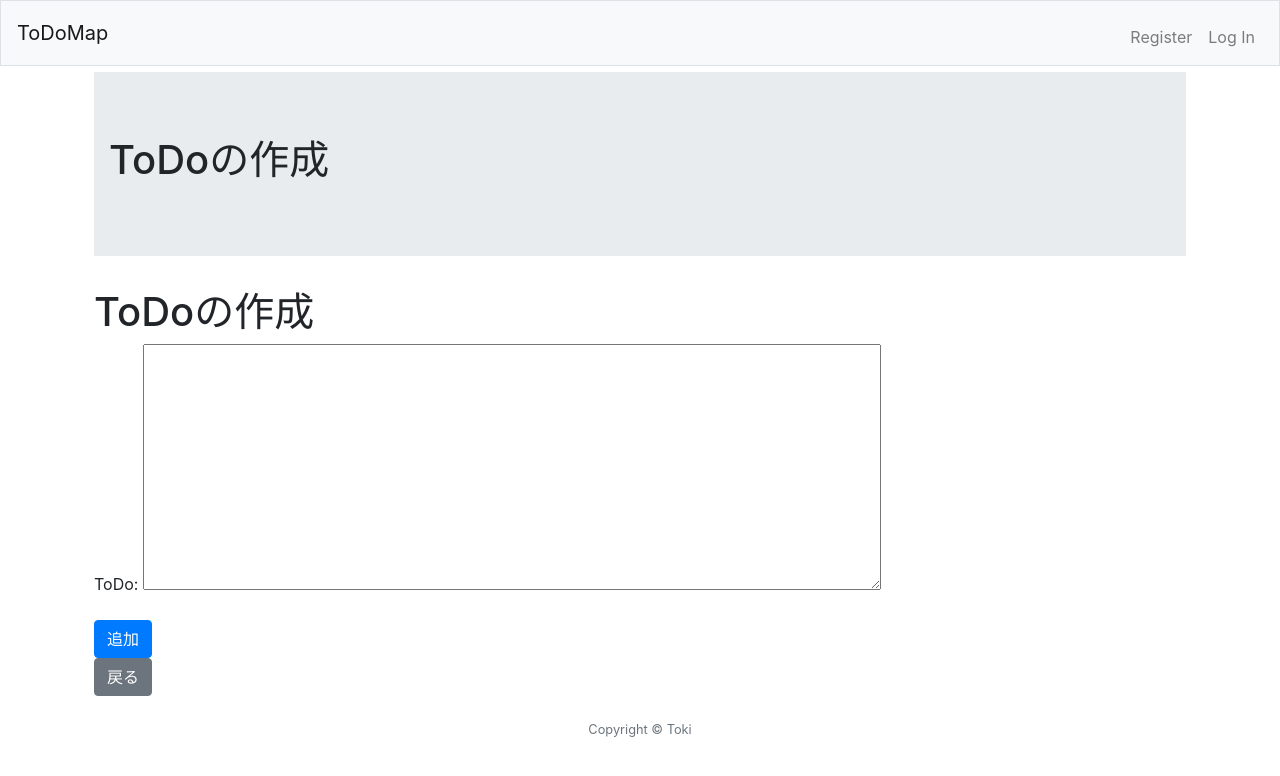
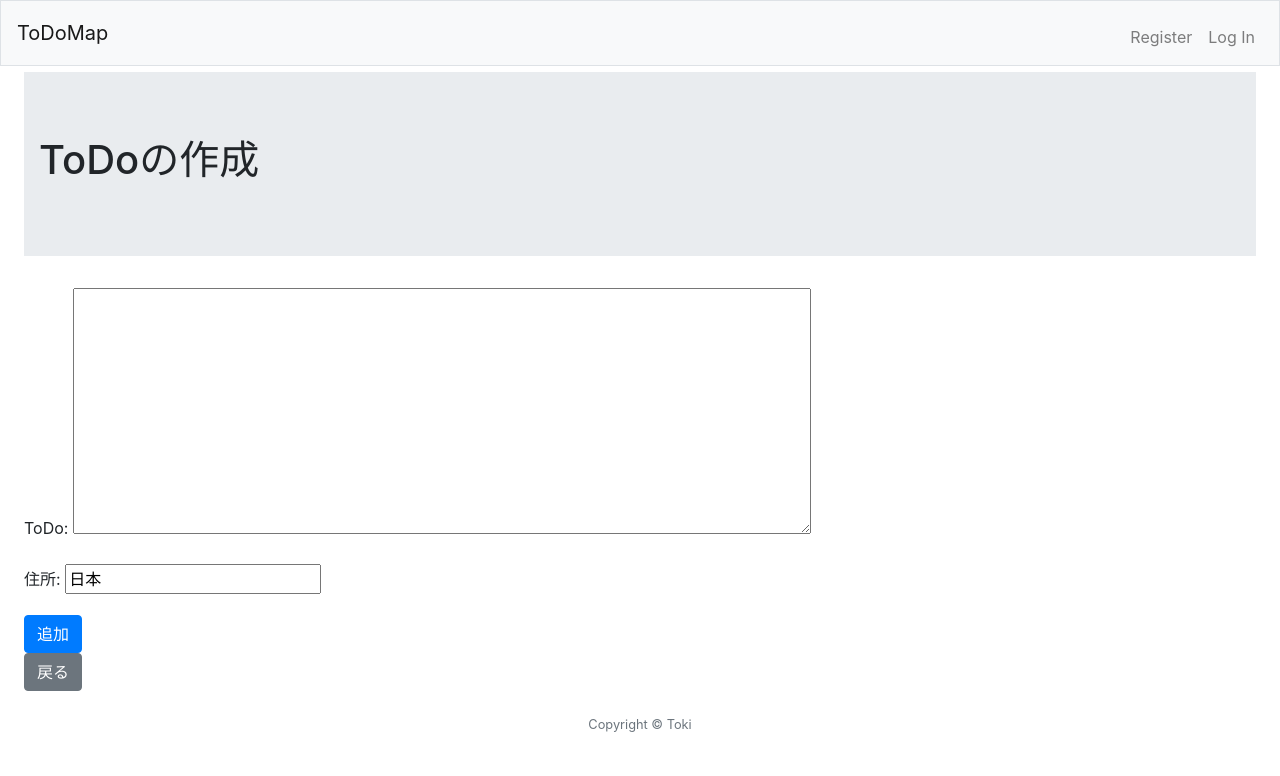
Before and after one commit to tokiii888/TODOmap, a Django app: page /create/ in a window 1280 px wide. Shown: the top 776 px of the page. Run offline with Django 3.2, Linux system fonts and the light colour scheme; some libraries are stand-ins or nearby versions.

Commit message:
Map display from address

```diff
--- a/templates/todo/base.html
+++ b/templates/todo/base.html
@@ -39,13 +39,13 @@
       </div>
     </nav>
   </header>
-  <main class="container p-4">
+  <main class="container-fluid p-4">
     <div class="jumbotron jumbotron-fluid">
-      <div class="container">
+      <div class="container-fluid">
         <h1>{% block jumbotron %}{% endblock %}</h1>
       </div>
     </div>
-    {% block main %}{% endblock %}
+      {% block main %}{% endblock %}
   </main>
   <footer class="continer px-5 small text-center text-muted">
     <p>Copyright &#169; Toki</p>
--- a/templates/todo/form.html
+++ b/templates/todo/form.html
@@ -18,12 +18,6 @@
 
 {% block main %}
 
-{% if object %}
-<h1>ToDoの編集</h1>
-{% else %}
-<h1>ToDoの作成</h1>
-{% endif %}
-
 <form method="post">
     {% csrf_token %}
     {{ form.as_p }}
--- a/todo/models.py
+++ b/todo/models.py
@@ -6,6 +6,7 @@ class Todo(models.Model):
   todo = models.CharField('ToDo', max_length=100, blank=False)
   created_at = models.DateTimeField('作成日時', auto_now_add=True)
   updated_at = models.DateTimeField('更新日時',auto_now=True)
+  adress = models.CharField('住所', max_length=100, blank=False, default='日本')
 
   def __str__(self):
     return self.todo
--- a/todo/views.py
+++ b/todo/views.py
@@ -1,8 +1,10 @@
 from django import forms
+from django.db import models
 from django.urls import reverse_lazy
 from django.shortcuts import render
 from .models import Todo
 from django.views.generic import ListView, DetailView, CreateView, UpdateView, DeleteView
+import geocoder
 
 # Create your views here.
 
@@ -20,11 +22,22 @@ class Index(ListView):
   template_name = "todo/index.html"
   model = Todo
   paginate_by = 10 # ページネーションが5ページまで
+  # フィルタ
+  #def get_queryset(self):
+  # return MyModel.objects.filter(some_column=foo)
 
 # 詳細表示
 class Detail(DetailView):
   template_name = "todo/detail.html"
   model = Todo
+  def get_context_data(self, **kwargs):
+    context = super().get_context_data(**kwargs)
+    pk = self.kwargs.get(self.pk_url_kwarg)
+    object = self.model.objects.get(pk=pk)
+    ret = geocoder.osm(object.adress, timeout=5.0)
+    context['lat'] = ret.lat
+    context['lng'] = ret.lng
+    return context
 
 # 新規作成
 class Create(CreateView):
```
Also changed, not shown: db.sqlite3, todo/migrations/0002_todo_adress.py (added).
